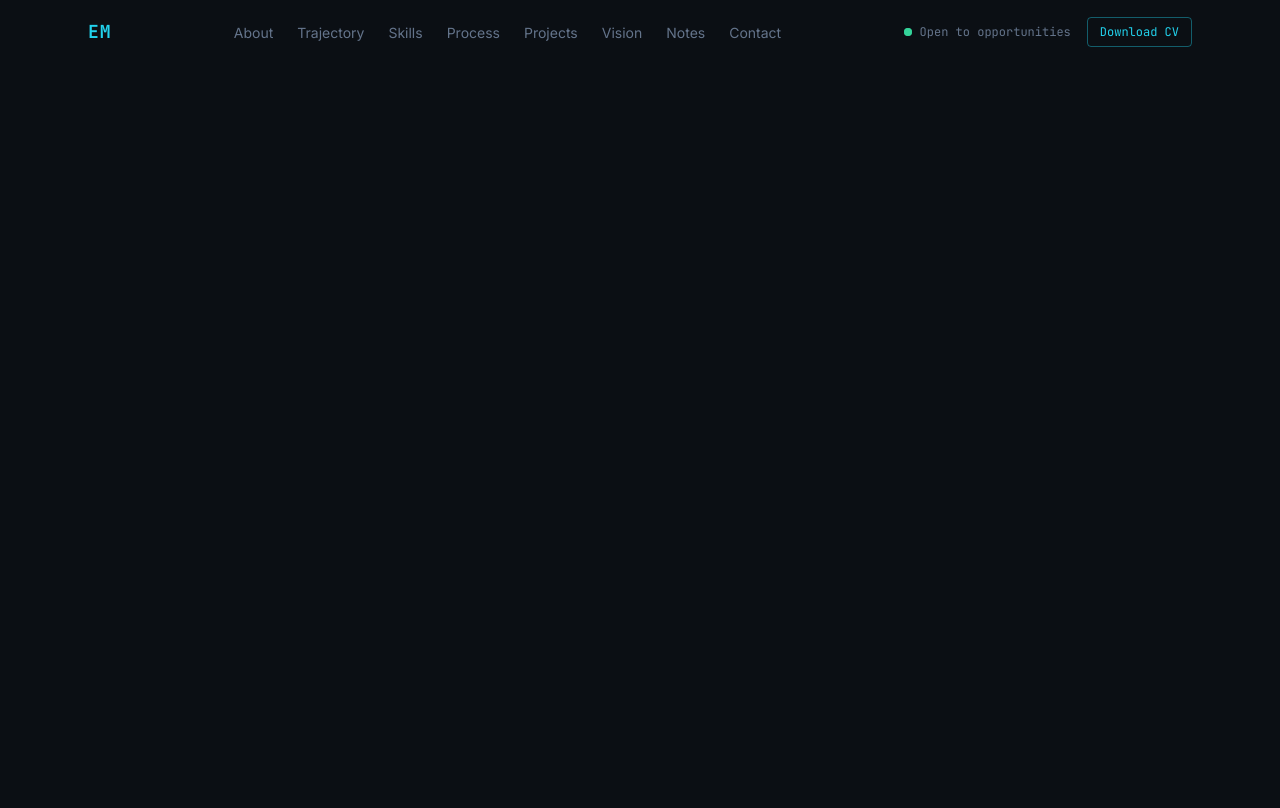
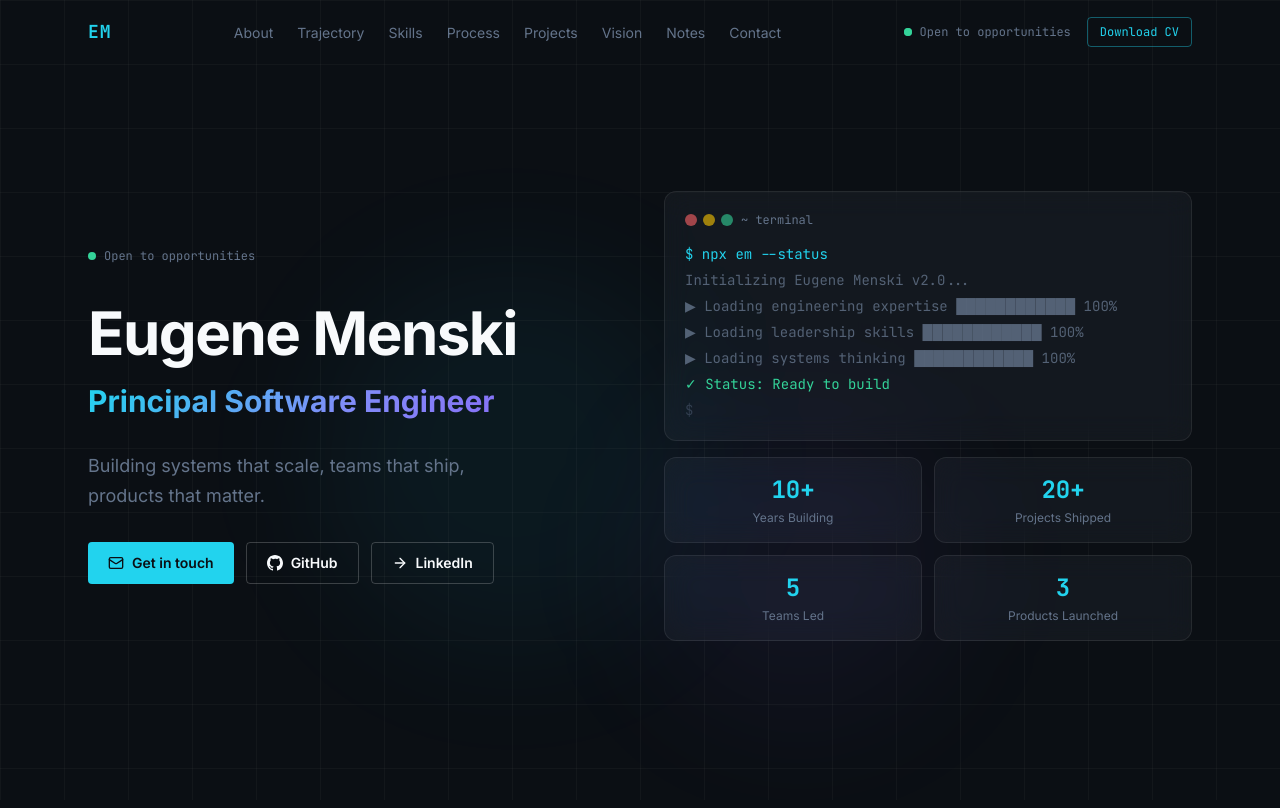
Before and after one commit to eamoe/digital-cv, a Next.js app: page /digital-cv/ in a window 1280 px wide. Shown: the top 808 px of the page. Built offline with nearby package versions, Linux system fonts and the light colour scheme.

Commit message:
feat: add Hero section.
Two-column layout: name/role/tagline/CTAs on the left,
terminal block and KPI metrics grid on the right.
Framer Motion staggered fade-up on mount.
Data sourced entirely from profile.json.

```diff
--- a/src/app/page.tsx
+++ b/src/app/page.tsx
@@ -1,11 +1,12 @@
-import Nav from '@/components/portfolio/Nav'
+import Nav  from '@/components/portfolio/Nav'
+import Hero from '@/components/portfolio/Hero'
 
 export default function Home() {
   return (
     <>
       <Nav />
       <main className="bg-background">
-        <section id="hero"       className="min-h-screen" />
+        <Hero />
         <section id="about"      className="min-h-screen" />
         <section id="trajectory" className="min-h-screen" />
         <section id="skills"     className="min-h-screen" />
--- /dev/null
+++ b/src/components/portfolio/Hero.tsx
@@ -0,0 +1,139 @@
+'use client'
+
+import { motion } from 'framer-motion'
+import { Mail, ArrowRight } from 'lucide-react'
+
+function GithubIcon({ className }: { className?: string }) {
+  return (
+    <svg className={className} viewBox="0 0 24 24" fill="currentColor" aria-hidden="true">
+      <path d="M12 0C5.37 0 0 5.37 0 12c0 5.3 3.44 9.8 8.21 11.39.6.11.82-.26.82-.58v-2.23c-3.34.73-4.03-1.42-4.03-1.42-.55-1.39-1.34-1.76-1.34-1.76-1.09-.74.08-.73.08-.73 1.2.08 1.84 1.24 1.84 1.24 1.07 1.83 2.81 1.3 3.49 1 .11-.78.42-1.31.76-1.61-2.67-.3-5.47-1.33-5.47-5.93 0-1.31.47-2.38 1.24-3.22-.12-.3-.54-1.52.12-3.18 0 0 1.01-.32 3.3 1.23a11.5 11.5 0 0 1 3-.4c1.02 0 2.04.13 3 .4 2.28-1.55 3.29-1.23 3.29-1.23.66 1.66.24 2.88.12 3.18.77.84 1.24 1.91 1.24 3.22 0 4.61-2.81 5.63-5.48 5.92.43.37.82 1.1.82 2.22v3.29c0 .32.19.69.8.58C20.56 21.8 24 17.3 24 12c0-6.63-5.37-12-12-12z" />
+    </svg>
+  )
+}
+import profile from '@/data/profile.json'
+
+const fadeUp = (delay = 0) => ({
+  initial:    { opacity: 0, y: 24 },
+  animate:    { opacity: 1, y: 0  },
+  transition: { duration: 0.6, delay, ease: [0.21, 0.47, 0.32, 0.98] as const },
+})
+
+export default function Hero() {
+  return (
+    <section
+      id="hero"
+      className="relative min-h-screen flex items-center grid-bg overflow-hidden"
+    >
+      {/* Subtle radial glow behind content */}
+      <div className="absolute inset-0 pointer-events-none">
+        <div className="absolute top-1/3 left-1/4 w-96 h-96 bg-primary/5 rounded-full blur-3xl" />
+        <div className="absolute top-1/2 right-1/4 w-80 h-80 bg-accent/5 rounded-full blur-3xl" />
+      </div>
+
+      <div className="relative max-w-6xl mx-auto px-6 pt-24 pb-16 w-full">
+        <div className="grid lg:grid-cols-2 gap-12 items-center">
+
+          {/* ── Left: headline + tagline + CTAs ─────────────────── */}
+          <div className="space-y-8">
+
+            {/* Availability badge */}
+            <motion.div {...fadeUp(0)} className="flex items-center gap-2">
+              <span className="relative flex h-2 w-2">
+                <span className="animate-ping absolute inline-flex h-full w-full rounded-full bg-emerald opacity-75" />
+                <span className="relative inline-flex h-2 w-2 rounded-full bg-emerald" />
+              </span>
+              <span className="text-xs font-mono text-muted">{profile.availability}</span>
+            </motion.div>
+
+            {/* Name + role */}
+            <motion.div {...fadeUp(0.1)} className="space-y-3">
+              <h1 className="text-5xl lg:text-6xl font-bold tracking-tight text-foreground leading-tight">
+                {profile.name}
+              </h1>
+              <h2 className="text-2xl lg:text-3xl font-bold text-gradient-cyan-violet">
+                {profile.role}
+              </h2>
+            </motion.div>
+
+            <motion.p {...fadeUp(0.2)} className="text-muted text-lg leading-relaxed max-w-md">
+              {profile.tagline}
+            </motion.p>
+
+            {/* CTAs */}
+            <motion.div {...fadeUp(0.3)} className="flex flex-wrap gap-3">
+              <a
+                href={`mailto:${profile.email}`}
+                className="inline-flex items-center gap-2 px-5 py-2.5 bg-primary text-background rounded font-semibold text-sm hover:bg-primary/90 transition-colors duration-200"
+              >
+                <Mail className="w-4 h-4" />
+                Get in touch
+              </a>
+              <a
+                href={profile.social.github}
+                target="_blank"
+                rel="noopener noreferrer"
+                className="inline-flex items-center gap-2 px-5 py-2.5 border border-white/20 text-foreground rounded font-semibold text-sm hover:border-white/40 hover:bg-white/5 transition-colors duration-200"
+              >
+                <GithubIcon className="w-4 h-4" />
+                GitHub
+              </a>
+              <a
+                href={profile.social.linkedin}
+                target="_blank"
+                rel="noopener noreferrer"
+                className="inline-flex items-center gap-2 px-5 py-2.5 border border-white/20 text-foreground rounded font-semibold text-sm hover:border-white/40 hover:bg-white/5 transition-colors duration-200"
+              >
+                <ArrowRight className="w-4 h-4" />
+                LinkedIn
+              </a>
+            </motion.div>
+          </div>
+
+          {/* ── Right: terminal + metrics ────────────────────────── */}
+          <motion.div {...fadeUp(0.2)} className="space-y-4">
+
+            {/* Terminal block */}
+            <div className="glass rounded-xl p-5 font-mono text-sm">
+              {/* Traffic lights */}
+              <div className="flex items-center gap-2 mb-4">
+                <div className="flex gap-1.5">
+                  <span className="w-3 h-3 rounded-full bg-red-400/60" />
+                  <span className="w-3 h-3 rounded-full bg-yellow-400/60" />
+                  <span className="w-3 h-3 rounded-full bg-emerald/60" />
+                </div>
+                <span className="text-muted text-xs">~ terminal</span>
+              </div>
+              {/* Output lines */}
+              <div className="space-y-1.5">
+                <p className="text-primary">$ {profile.terminal.command}</p>
+                {profile.terminal.lines.map((line, i) => (
+                  <p key={i} className={i === profile.terminal.lines.length - 1 ? 'text-emerald' : 'text-muted/80'}>
+                    {line}
+                  </p>
+                ))}
+                {/* Blinking cursor */}
+                <p className="text-muted/40">
+                  $ <span className="cursor-blink">▊</span>
+                </p>
+              </div>
+            </div>
+
+            {/* KPI metrics */}
+            <div className="grid grid-cols-2 gap-3">
+              {profile.metrics.map((metric) => (
+                <div
+                  key={metric.label}
+                  className="glass glass-hover rounded-xl p-4 text-center"
+                >
+                  <p className="text-2xl font-bold text-primary font-mono">{metric.value}</p>
+                  <p className="text-xs text-muted mt-1">{metric.label}</p>
+                </div>
+              ))}
+            </div>
+
+          </motion.div>
+        </div>
+      </div>
+    </section>
+  )
+}
```
